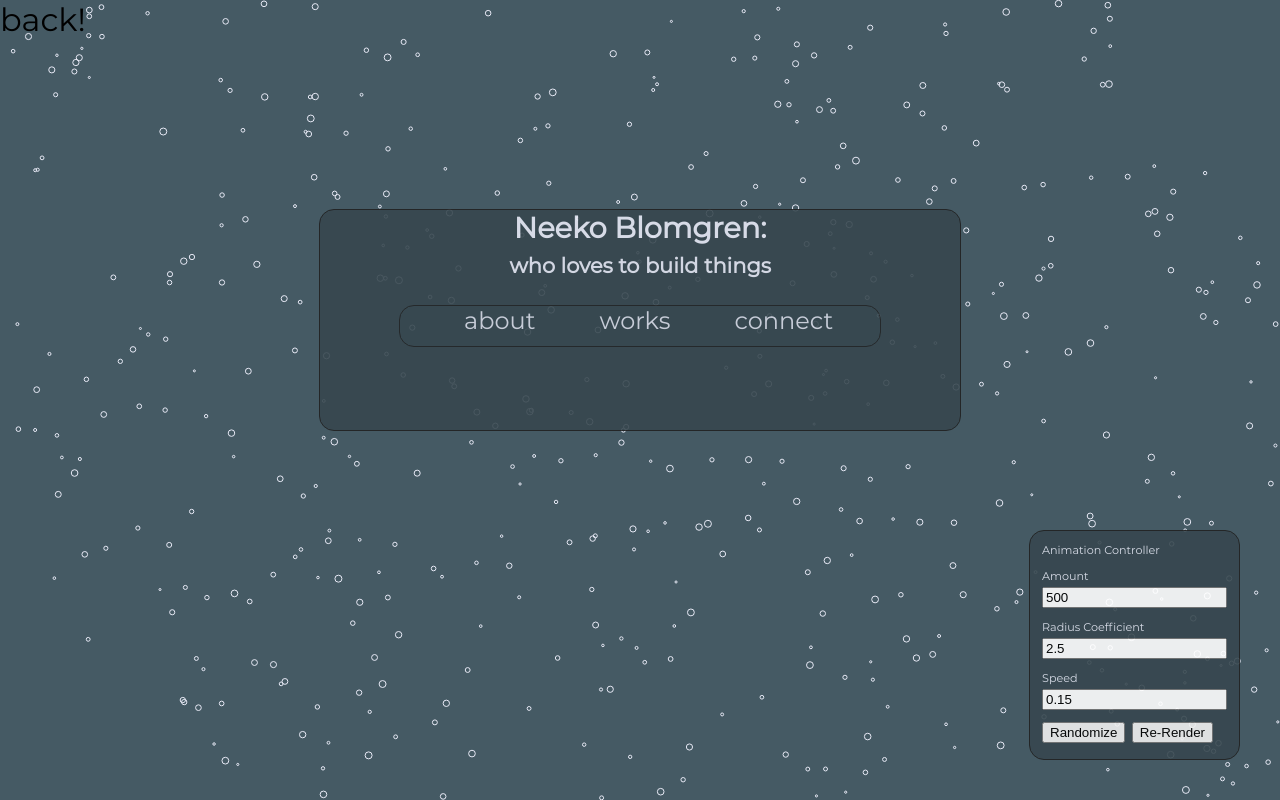
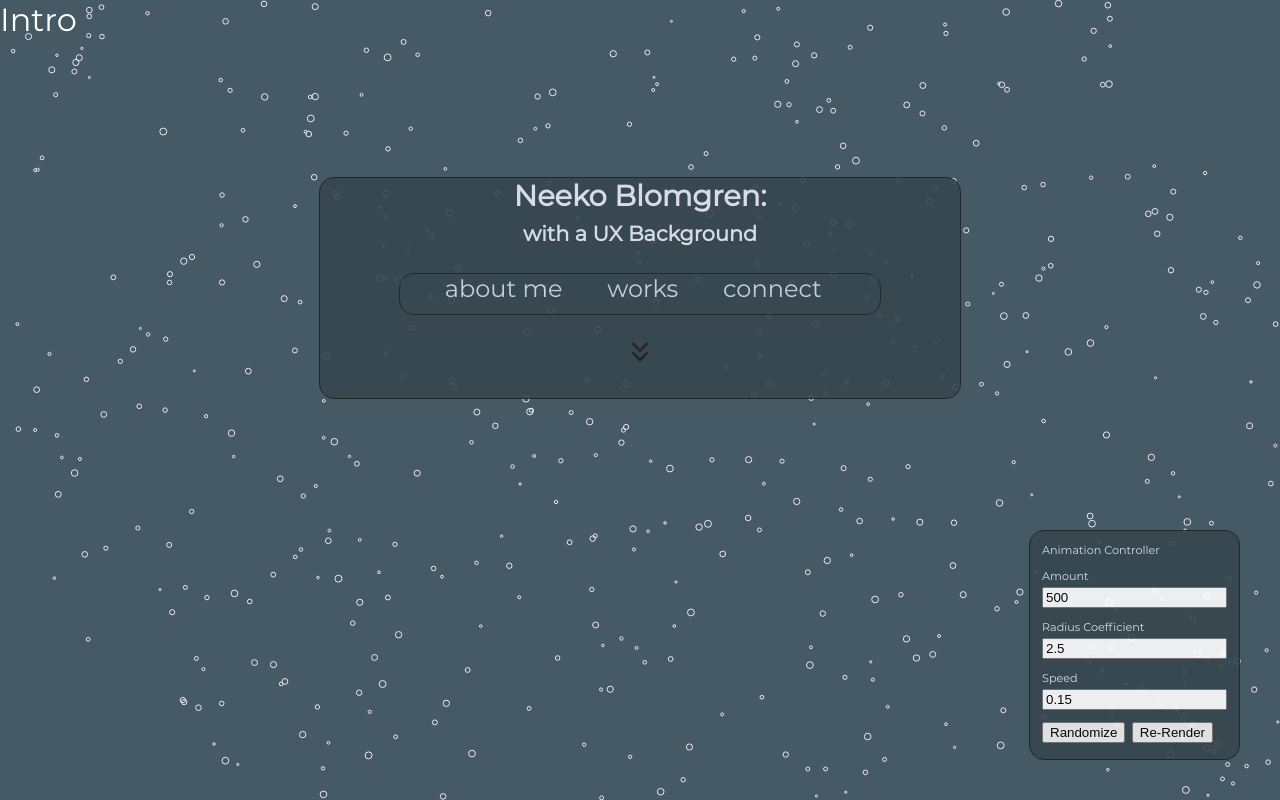
Before and after one commit to neekode/portfolio-v3, a React (Create React App) app: page / in a window 1280 px wide. Shown: the top 800 px of the page. Built offline with nearby package versions, Linux system fonts and the light colour scheme.

Commit message:
restructuring of elements, provided intro animation everywhere, other fixes

```diff
--- a/public/styles/main.css
+++ b/public/styles/main.css
@@ -5,7 +5,7 @@
 .center {
   margin: 0;
   position: absolute;
-  margin-top: 25%;
+  margin-top: 22.5%;
   left: 50%;
   transform: translate(-50%, -50%);
 }
@@ -18,7 +18,6 @@ body {
   margin: 0;
   padding: 0;
   overflow-x: hidden;
-  overflow-y: hidden;
   font-family: "Montserrat-Regular";
   -webkit-font-smoothing: antialiased;
   -moz-osx-font-smoothing: grayscale;
@@ -28,27 +27,35 @@ body {
   background-image: url("./../../public/img/chevrons-down.svg");
 }
 
-.section-container {
+.section {
+  height: 100vh;
+  pointer-events: none;
+}
+
+.container {
+  color: #e8eaf6;
+  font-family: "Montserrat-Regular";
   text-align: center;
   width: 50vw;
-  height: 27.5vh;
+  height: 50vh;
   opacity: 0.9;
   background-color: #37474f;
   border: 1px solid #212121;
   border-radius: 15px 15px 15px;
+  pointer-events: auto;
 }
-.section-container .header {
+.container .header {
   font-family: "Montserrat-Regular";
   font-size: 0.9rem;
   margin: 0;
 }
-.section-container .sub-header {
+.container .sub-header {
   font-family: "Montserrat-Regular";
   font-size: 0.65rem;
   margin: 0;
   margin-top: 1vh;
 }
-.section-container .description {
+.container .description {
   width: 33vw;
   margin-top: 0;
   padding: 2.5vw;
@@ -61,14 +68,24 @@ body {
   width: 10vw;
 }
 
-#Background {
+#test {
+  z-index: 1000;
+  font-size: 1em;
+  position: fixed;
+  color: white;
+  top: 0;
+  left: 0;
+}
+
+#Ballpit {
   height: 100vh;
   background-color: #455a64;
   color: #e8eaf6;
   font-family: "Montserrat-Regular";
-  position: absolute;
+  position: fixed;
 }
-#Background .animation-controller {
+#Ballpit .animation-controller {
+  z-index: 500 !important;
   font-family: "Montserrat-Regular";
   position: absolute;
   opacity: 0.9;
@@ -82,55 +99,30 @@ body {
   right: 0;
   font-size: 0.35rem;
 }
-#Background .animation-controller .header {
+#Ballpit .animation-controller .header {
   font-family: "Montserrat-Regular";
   font-size: 0.35rem;
 }
-#Background .animation-controller div {
+#Ballpit .animation-controller div {
   margin-top: 1.5vh;
   padding-bottom: 0.5vh;
 }
-#Background .animation-controller #renderer {
+#Ballpit .animation-controller #renderer {
   margin-left: 0.5vw;
 }
 
 #Intro {
-  color: #e8eaf6;
-  font-family: "Montserrat-Regular";
   position: relative;
 }
 #Intro .container {
-  text-align: center;
   width: 50vw;
   height: 27.5vh;
-  opacity: 0.9;
-  background-color: #37474f;
-  border: 1px solid #212121;
-  border-radius: 15px 15px 15px;
 }
-#Intro .container .header {
-  font-family: "Montserrat-Regular";
-  font-size: 0.9rem;
-  margin: 0;
-}
-#Intro .container .sub-header {
-  font-family: "Montserrat-Regular";
-  font-size: 0.65rem;
-  margin: 0;
-  margin-top: 1vh;
-}
-#Intro .container .description {
-  width: 33vw;
-  margin-top: 0;
-  padding: 2.5vw;
-  padding-top: 0;
-  font-size: 0.65rem;
-}
-#Intro .chevron-container {
+#Intro .container .chevron-container {
   width: 2.5vw;
   margin-left: calc(50% - 1.25vw);
 }
-#Intro .chevron-container .down-chevs {
+#Intro .container .chevron-container .down-chevs {
   margin: 0;
   top: -5vh;
   width: 2.5vw;
@@ -145,8 +137,35 @@ body {
 #Navbar .container .nav-item {
   float: left;
   text-align: center;
-  margin-left: 5vw;
+  margin-left: 3.5vw;
   font-size: 0.75rem;
+  animation-duration: 1s;
+}
+
+#About {
+  margin-top: 10vh;
+}
+#About .container {
+  width: 65vw;
+  height: 50vh;
+}
+
+#Works {
+  margin-top: 10vh;
+  top: 100vh;
+}
+#Works .container {
+  width: 80vw;
+  height: 75vh;
+}
+
+#Connect {
+  margin-top: 10vh;
+  top: 100vh;
+}
+#Connect .container {
+  width: 50vw;
+  height: 35vh;
 }
 
 /*# sourceMappingURL=main.css.map */
--- a/src/App.js
+++ b/src/App.js
@@ -15,12 +15,13 @@ export const SectionContext = createContext(null);
 
 function App() {
   // Declaring section state and then initializing with intro as default state
-  const [section, setSection] = useState('intro-link')
+  const [section, setSection] = useState('Intro')
 
   // Function which uses a switch case to determine
-  function selectSection(e) {
-    setSection(() => { return e.target.id; })
+  function selectSection(sectionName) {
+    setSection(() => { return sectionName; })
   }
+
 
   return (
     <div id="App">
--- a/src/components/About.js
+++ b/src/components/About.js
@@ -3,9 +3,11 @@ import React from 'react';
 function About() {
 
   return (
-    <div id="About">
-        <div className="section-container center">
-            About!
+    <div className="section" id="About">
+        <div className="container center">
+              <h2 id="about-header" className="header">Neeko Blomgren:</h2>
+              <h3 id="about-sub-header" className="sub-header">
+                My about is... </h3>
         </div>
     </div>
   );
--- /dev/null
+++ b/src/components/AnimationController.jsx
@@ -0,0 +1,32 @@
+import React from 'react';
+
+function AnimationController() {
+
+  return (
+    <div className="section" id="Works">
+        <div className="animation-controller">
+            <span className="header"> Animation Controller </span>
+
+                    {/* <div> Amount </div>
+
+                    <input onChange={handleChange} id="amtInput" value={amount} type="text" />
+
+                    <div> Radius Coefficient  </div>
+
+                    <input onChange={handleChange} id="radInput" value={radius} type="text" />
+                    <div> Speed </div>
+
+                    <input onChange={handleChange} id="spdInput" value={speed} type="text" />
+
+                    <br />
+                    <div>
+                        <button onClick={handleClick} id="randomer" name="random"> Randomize </button>
+                        <button onClick={handleClick} id="renderer" name="render"> Re-Render </button>
+                    </div> */}
+
+            </div>
+    </div>
+  );
+}
+
+export default AnimationController;
--- a/src/components/Ballpit.js
+++ b/src/components/Ballpit.js
@@ -1,7 +1,7 @@
 import React from 'react';
 import { useState } from 'react';
 import { useEffect } from 'react';
-import { shapesModule, genCircles, circleDrawLoop } from './../scripts/shapes'
+import { shapesModule, genCircles, circleDrawLoop } from './../scripts/shapes';
 
 /* Hook Component Implementation of interactive canvas animation on Intro Screen - 8/15/2019
 
@@ -137,7 +137,7 @@ function Ballpit() {
     }
 
   return (
-    <div className="Ballpit">
+        <div id="Ballpit">
             <canvas id="myCanvas" width="0px" height="0px"></canvas>
 
             <div className="animation-controller">
@@ -160,10 +160,9 @@ function Ballpit() {
                         <button onClick={handleClick} id="renderer" name="render"> Re-Render </button>
                     </div>
 
-
-
             </div>
         </div>
+
   );
 }
 
--- a/src/components/Content.js
+++ b/src/components/Content.js
@@ -4,29 +4,57 @@ import About from './About'
 import Works from './Works'
 import Connect from './Connect'
 
-import Background from './Background';
+import Ballpit from './Ballpit';
+import AnimationController from './AnimationController';
+
+import $ from 'jquery';
 
 import { SectionContext } from './../App';
 
 const { createContext, useContext, useState } = React;
 
+
 function Content() {
-
   const { section, selectSection } = useContext(
     SectionContext
   );
 
+  const handleScroll = (e) => {
+      let currentPos = window.scrollY;
+
+      let introTop = $('#Intro').offset().top;
+      let aboutTop = $('#About').offset().top;
+      let worksTop = $('#Works').offset().top;
+      let connectTop = $('#Connect').offset().top;
+
+      console.log(currentPos)
+
+      if (currentPos => introTop && currentPos < aboutTop + 300) { selectSection('Intro') };
+
+      if (currentPos > aboutTop - 300 && currentPos  <= worksTop + 300) { selectSection('About') };
+      if (currentPos > worksTop - 300 && currentPos <= connectTop + 300) { selectSection('Works') };
+      if (currentPos > connectTop - 300) { selectSection('Connect') };
+
+  }
+
   return (
-    <div id="Content">
-      <Background />
+    <div onWheel={handleScroll} id="Content">
+        <Ballpit />
+
+        <Intro />
+        <About />
+        <Works />
+
+        <Connect />
 
         {/* rewrite this lol */}
-        {section === 'intro-link' ? <Intro /> : null}
-        {section === 'about-link' ? <About /> : null}
-        {section === 'works-link' ? <Works /> : null}
-        {section === 'connect-link' ? <Connect /> : null}
 
-        <span id='intro-link' onClick={selectSection}>back!</span>
+        <div id='test'> {section} </div>
+
+        {/* {section === 'intro-link' ? <Intro /> : null}
+        {section === 'about-link' ?  : null}
+        {section === 'works-link' ?  : null}
+        {section === 'connect-link' ?  : null}  */}
     </div>
   );
 }
--- a/src/components/Intro.js
+++ b/src/components/Intro.js
@@ -27,10 +27,10 @@ function Intro() {
       $(subHeader.current).Morphext({
         animation: "bounceIn",
         separator: "/",
-        speed: 2250,
+        speed: 3000,
         complete: function () {
           if (this.index === 5) {
-              $(this.element).text("(and I'm looking for work :D )");
+              $(this.element).text(" Thanks for visiting! ");
           }
         }
       });
@@ -38,33 +38,33 @@ function Intro() {
     return func();
   }
 
-  // const handleMouseEnter = () => {
-  //   $(exploreMore.current).addClass('animated infinite bounce')
-  // }
+  const handleMouseEnter = () => {
+    $(exploreMore.current).addClass('animated infinite bounce')
+  }
 
-  // const handleMouseLeave = () => {
-  //   $(exploreMore.current).removeClass('animated infinite bounce')
-  // }
+  const handleMouseLeave = () => {
+    $(exploreMore.current).removeClass('animated infinite bounce')
+  }
 
-  // <div className='chevron-container' ref={exploreMore} onMouseEnter={handleMouseEnter} onMouseLeave={handleMouseLeave}>
-  //             <AnchorLink href="#Works"> <img className='down-chevs' alt='down chevs' src={downChevs} /> </AnchorLink>
-  //           </div>
+
 
   return (
-    <div id="Intro">
-        <div className="section-container center" >
+    <div className="section" id="Intro">
+        <div className="container center" >
             <h2 id="intro-header" className="header">Neeko Blomgren:</h2>
             <h3 id="intro-sub-header" className="sub-header" ref={subHeader}>
-              Front-End Web Specialist /
-              with a Design Background /
+              Front-End Web Developer /
+              with a UX Background /
               who loves to build things /
               using React (Hooks), ES6 Javscript, Sass, Webpack, & more /
-              Based out of Seattle, WA /
+              Based out of Seattle, WA
             </h3>
 
             <Navbar />
 
-
+            <div className='chevron-container' ref={exploreMore} onMouseEnter={handleMouseEnter} onMouseLeave={handleMouseLeave}>
+              <AnchorLink href="#About"> <img className='down-chevs' alt='down chevs' src={downChevs} /> </AnchorLink>
+            </div>
         </div>
     </div>
   );
--- a/src/components/Navbar.js
+++ b/src/components/Navbar.js
@@ -16,7 +16,7 @@ function Navbar() {
   // use effect, once subscribed to the [hoverEl] as a second argument, fires the callback function whenever
   // at any point if hoverEl mutates.
   useEffect(() => {
-    hoverEl.addClass('animated infinite bounce')
+    hoverEl.addClass('animated pulse')
   }, [hoverEl])
 
   const handleMouseEnter = (e) => {
@@ -43,7 +43,7 @@ function Navbar() {
   }
 
   const handleMouseLeave = (e) => {
-    hoverEl.removeClass('animated infinite bounce')
+    hoverEl.removeClass('animated pulse')
   }
 
   //href="#Works"  ref={item} onMouseEnter={handleMouseEnter} onMouseLeave={handleMouseLeave}
@@ -51,7 +51,7 @@ function Navbar() {
   return (
     <div id="Navbar">
         <div className="container center">
-          <span id='about-link' ref={aboutLink} className="nav-item" onClick={selectSection} onMouseEnter={handleMouseEnter} onMouseLeave={handleMouseLeave}> about </span>
+          <span id='about-link' ref={aboutLink} className="nav-item" onClick={selectSection} onMouseEnter={handleMouseEnter} onMouseLeave={handleMouseLeave}> about me </span>
           <span id='works-link' ref={worksLink} className="nav-item" onClick={selectSection} onMouseEnter={handleMouseEnter} onMouseLeave={handleMouseLeave}> works </span>
           <span id='connect-link' ref={connectLink} className="nav-item" onClick={selectSection} onMouseEnter={handleMouseEnter} onMouseLeave={handleMouseLeave}> connect </span>
         </div>
--- a/src/sass/main.scss
+++ b/src/sass/main.scss
@@ -20,7 +20,7 @@ $main-font: "Montserrat-Regular";
 .center {
     margin: 0;
     position: absolute;
-    margin-top: 25%;
+    margin-top: 22.5%;
     left: 50%;
     transform: translate(-50%, -50%);
 }
@@ -35,7 +35,7 @@ body {
     margin: 0;
     padding: 0;
     overflow-x: hidden;
-    overflow-y: hidden;
+    //overflow-y: hidden;
     font-family: $main-font;
 
 
@@ -51,14 +51,22 @@ body {
 
 // }
 
-.section-container {
+.section {
+    height:100vh;
+    pointer-events: none;
+}
+
+.container {
+    color: $font-color;
+    font-family: $header-font;
     text-align: center;
     width: 50vw;
-    height: 27.5vh;
+    height: 50vh;
     opacity: 0.9;
     background-color: $secondary-color;
     border: 1px solid $border-color;
     border-radius: 15px 15px 15px;
+    pointer-events: auto;
 
     .header {
         font-family: $main-font;
@@ -89,14 +97,24 @@ body {
     width: 10vw;
 }
 
-#Background {
+#test {
+    z-index: 1000;
+    font-size: 1em;
+    position: fixed;
+    color: white;
+    top: 0;
+    left: 0;
+}
+
+#Ballpit {
     height: 100vh;
     background-color: $primary-color;
     color: $font-color;
     font-family: $header-font;
-    position: absolute;
+    position: fixed;
 
     .animation-controller {
+        z-index: 500 !important;
         font-family: $main-font;
         position: absolute;
 
@@ -129,43 +147,11 @@ body {
 
     // Intro
 #Intro {
-    color: $font-color;
-    font-family: $header-font;
     position: relative;
 
     .container {
-        text-align: center;
         width: 50vw;
         height: 27.5vh;
-        opacity: 0.9;
-        background-color: $secondary-color;
-        border: 1px solid $border-color;
-        border-radius: 15px 15px 15px;
-
-        .header {
-            font-family: $main-font;
-            font-size: 0.9rem;
-            margin:0;
-        }
-
-        .sub-header {
-            font-family: $main-font;
-            font-size: 0.65rem;
-            margin:0;
-            margin-top: 1vh;
-        }
-
-        .description {
-
-            width: 33vw;
-            margin-top: 0;
-            padding: 2.5vw;
-            padding-top: 0;
-
-            font-size: 0.65rem;
-        }
-    }
-
 
 
         .chevron-container{
@@ -176,6 +162,7 @@ body {
                 margin: 0;
                 top: -5vh;
                 width: 2.5vw;
+            }
         }
     }
 }
@@ -190,8 +177,10 @@ body {
         .nav-item {
             float: left;
             text-align: center;
-            margin-left: 5vw;
+            margin-left: 3.5vw;
             font-size: 0.75rem;
+
+            animation-duration: 1s;
         }
 
         // :nth-child(1) {
@@ -212,15 +201,31 @@ body {
 
     // About
 #About {
-
+    margin-top: 10vh;
+    .container {
+        width: 65vw;
+        height: 50vh
+    }
 }
 
 // Works
 #Works {
+    margin-top: 10vh;
+    .container {
+        width: 80vw;
+        height: 75vh;
+    }
 
+    top: 100vh;
 }
 
 // Connect
 #Connect {
+    margin-top: 10vh;
+    .container {
+        width: 50vw;
+        height: 35vh;
+    }
 
+    top: 100vh;
 }
```
Also changed, not shown: src/components/Connect.js (+5 -3 lines), src/components/Works.js (+5 -3 lines), 1 other file (tests, documents, lock files or other folders). Lines whose indentation alone changed are shown as unchanged.
